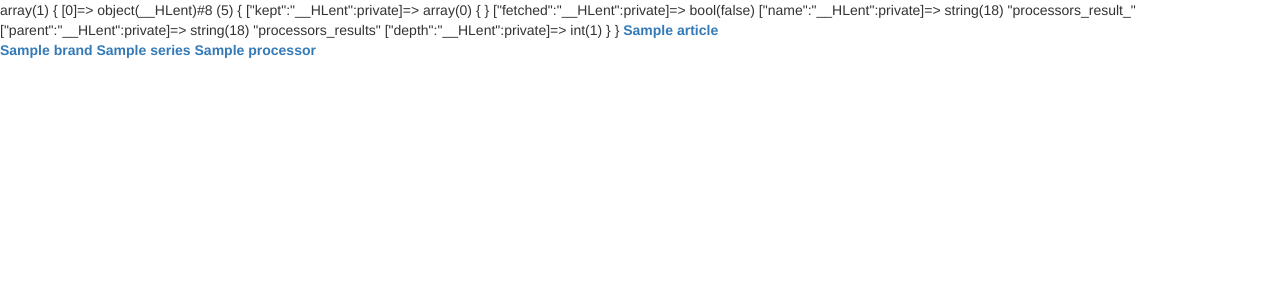
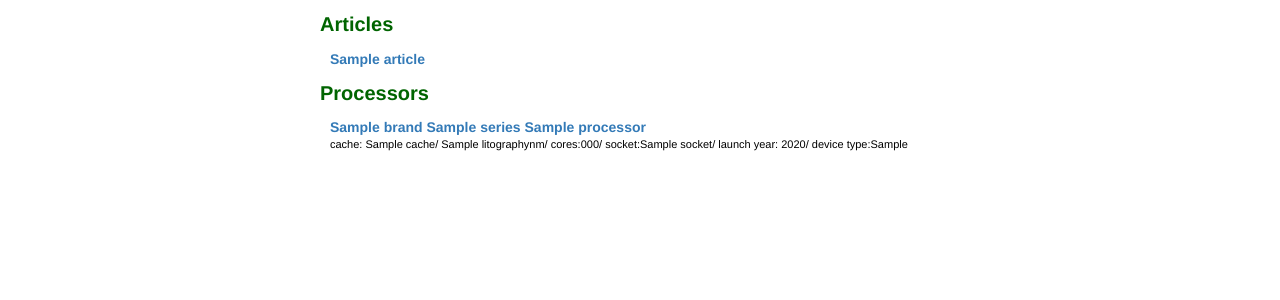
Before and after one commit to sistem442/projectb, a CakePHP app: the page made by app/View/Search/search.ctp in a window 1280 px wide. Shown: the part 50-350 px from the top of the page. Run offline with PHP 8.4 and a stand-in for CakePHP, Linux system fonts and the light colour scheme; the template is opened without the code that fills it: most values are stand-ins (such as "Sample title", 1, 10 or a date in 2020); some libraries are stand-ins or nearby versions.

Commit message:
finished search

```diff
--- a/app/Controller/SearchController.php
+++ b/app/Controller/SearchController.php
@@ -22,7 +22,7 @@ class SearchController extends AppController {
 
         //search processors
         $conditions_2 = "WHERE series LIKE $search_string OR product_name LIKE $search_string OR graphics LIKE $search_string";
-        $query_2 = "SELECT id,series,brand,product_name FROM processors ";
+        $query_2 = "SELECT id,series,brand,product_name,cache,litography,number_of_cores,socket,launch_year,device_type FROM processors ";
         $processors_results = $this->Processor->query($query_2.$conditions_2.' ORDER BY id DESC');//LIMIT '.$page*$limit_per_page.', '.$limit_per_page);
         $processors_count_array = $this->Processor->query('SELECT COUNT(*) as total_results FROM processors '.$conditions_2);
 
--- a/app/View/Layouts/default.ctp
+++ b/app/View/Layouts/default.ctp
@@ -27,8 +27,8 @@
 <body>
     <div id="container">
         <div id="header" class="col-xs-12" style="background-color: #9d9d9d">
-            <a href="/" id="site-title">Electronics Tree</a>
-            <div class="col-xs-4" id="search_div">
+            <a href="/" id="site_title">Electronics Tree</a>
+            <div class="col-xs-12 col-sm-4" id="search_div">
                 <div id="search_section">
                     <div id="search_left">
                         <form id="search_form" method="POST" action="/search/search">
--- a/app/View/Search/search.ctp
+++ b/app/View/Search/search.ctp
@@ -1,21 +1,49 @@
-<?php var_dump($processors_results); ?>
+<?php
+
+// var_dump($processors_results); ?>
+<div class="search_results">
 <?php
 if (!empty($articles_results)){
-    foreach($articles_results as $article){
+    ?>
+    <div class='search_section_title'>
+        Articles
+    </div>
+    <?php foreach($articles_results as $article){
         ?>
+    <div class="search_result">
         <a href="/articles/view/<?php echo $article['articles']['id'];?>">
-        <?php echo $article['articles']['title'];?></a></br>
+        <?php echo $article['articles']['title'];?></a>
+    </div>
         <?php
     }
 }
 if (!empty($processors_results)){
-    foreach($processors_results as $processor){
+    ?>
+    <div class='search_section_title'>
+        Processors
+    </div>
+    <?php foreach($processors_results as $processor){
         ?>
+    <div class="search_result">
         <a href="/processors/item/<?php echo $processor['processors']['id'];?>">
-        <?php echo $processor['processors']['brand'].' '.
+            <div class="processor_name">
+                <?php echo $processor['processors']['brand'].' '.
                 $processor['processors']['series'].' '.
-        $processor['processors']['product_name'];?></a></br>
+                $processor['processors']['product_name'];?>
+            </div>
+            <div class="processor_desc">
+                <?php echo 'cache: '.
+                $processor['processors']['cache'].'/ '.
+                $processor['processors']['litography'].'nm/ cores:'.
+                $processor['processors']['number_of_cores'].'/ socket:'.
+                $processor['processors']['socket'].'/ launch year: '.
+                $processor['processors']['launch_year'].'/ device type:'.
+                $processor['processors']['device_type'];?>
+            </div>
+        </a>
+    </div>
         <?php
     }
 }
 ?>
+</div>
--- a/app/webroot/css/main.css
+++ b/app/webroot/css/main.css
@@ -186,7 +186,7 @@ border: 0;
 
 /******************************************************************************/
 
-#site-title{
+#site_title{
     font-family: Arial Rounded MT Bold,Helvetica Rounded,Arial,sans-serif;
     font-size: 24px;
     font-style: normal;
@@ -195,6 +195,7 @@ border: 0;
     line-height: 26.4px;
     color: #BBBAB8;
     text-decoration: none;
+    padding-bottom: 10px;
 }
 #header{
     padding: 10px;
@@ -356,3 +357,26 @@ div#search_right {
 #nav a.disabled{
     color: #999 !important;
 }
+/******************************************************************************/
+
+/*                      search_results                                     */
+
+/******************************************************************************/
+.search_results{
+    margin: 10px auto;
+    width: 50%;
+    min-width: 500px;
+}
+.search_result{
+    margin: 10px;
+}
+.processor_desc{
+    color: black;
+    font-weight: normal;
+    font-size: 11px;
+}
+.search_section_title{
+    color:#006400;
+    font-weight: bold;
+    font-size: 20px;
+}
```
